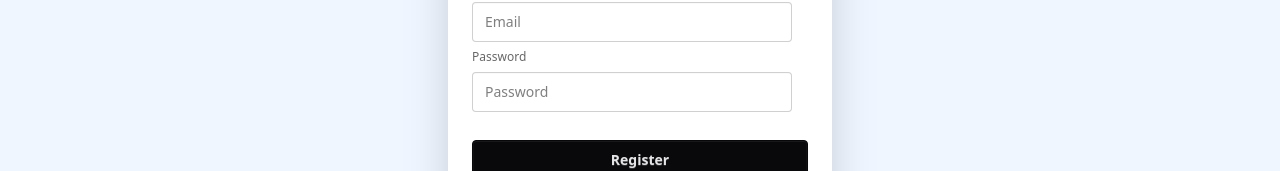
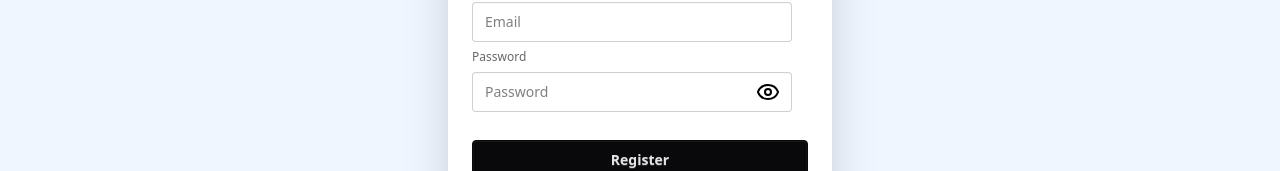
Before and after one commit to Sabbir-Hossain-00/HobMeet, a React (Vite) app: page /register in a window 1280 px wide. Shown: the part 491-662 px from the top of the page. Built offline with nearby package versions, Linux system fonts and the light colour scheme; no server answers.

Commit message:
added password show functionality

```diff
--- a/src/pages/Login/Login.jsx
+++ b/src/pages/Login/Login.jsx
@@ -1,13 +1,15 @@
 import { use, useState } from "react";
 import { Link, useLocation, useNavigate } from "react-router"
 import { AuthContext } from "../../context/AuthContext";
+import { Eye, EyeClosed, EyeOff } from "lucide-react";
 
 export const Login = ()=>{
 
     const {signinUser , googleSignin ,} = use(AuthContext);
     const navigate = useNavigate();
     const location = useLocation();
-    const [errorMessage , setErrorMessage] = useState(false)
+    const [errorMessage , setErrorMessage] = useState(false);
+    const [isShow , setIsShow] = useState(false)
 
     // console.log(location);
 
@@ -43,10 +45,17 @@ export const Login = ()=>{
                 <form onSubmit={handleSignIn} className="fieldset">
 
                     <label className="label">Email</label>
-                    <input type="email" name="email" className="input" placeholder="Email" />
+                    <input type="email" name="email" className="input" required placeholder="Email" />
 
                     <label className="label">Password</label>
-                    <input type="password" name="password" className="input" placeholder="Password" />
+                    <div className="relative">
+                        <input type={`${isShow ? "text" : "password"}`} required name="password" className="input" placeholder="Password" />
+                        <div onClick={()=>setIsShow(!isShow)} className=" absolute top-2 right-7">
+                            {
+                                isShow ? <EyeOff /> : <Eye/>
+                            }
+                        </div>
+                    </div>
 
                     <button className="btn btn-neutral mt-4">Login</button>
                 </form>
--- a/src/pages/Register/Register.jsx
+++ b/src/pages/Register/Register.jsx
@@ -2,6 +2,7 @@ import { use, useState } from "react";
 import { Link, useLocation, useNavigate } from "react-router"
 import { AuthContext } from "../../context/AuthContext";
 import swal from 'sweetalert';
+import { Eye, EyeOff } from "lucide-react";
 
 
 export const Register = ()=>{
@@ -10,7 +11,8 @@ export const Register = ()=>{
     const location = useLocation();
     const navigate = useNavigate();
     const [errorMessage , setErrorMessage] = useState(false);
-    const [passError , setPassError] = useState("")
+    const [passError , setPassError] = useState("");
+    const [isShow , setIsShow] = useState(false)
 
     const handleRegister = (e)=>{
         e.preventDefault();
@@ -79,7 +81,14 @@ export const Register = ()=>{
                     <input type="email" name="email" required className="input" placeholder="Email" />
 
                     <label className="label">Password</label>
-                    <input type="password" name="password" className="input" required placeholder="Password" />
+                    <div className="relative">
+                        <input type={`${isShow ? "text" : "password"}`} name="password" className="input" placeholder="Password" />
+                        <div onClick={()=>setIsShow(!isShow)} className=" absolute top-2 right-7">
+                            {
+                                isShow ? <EyeOff /> : <Eye/>
+                            }
+                        </div>
+                    </div>
                     <p className="text-xs font-medium text-red-700">{passError}</p>
 
                     <button className="btn btn-neutral mt-4">Register</button>
```
